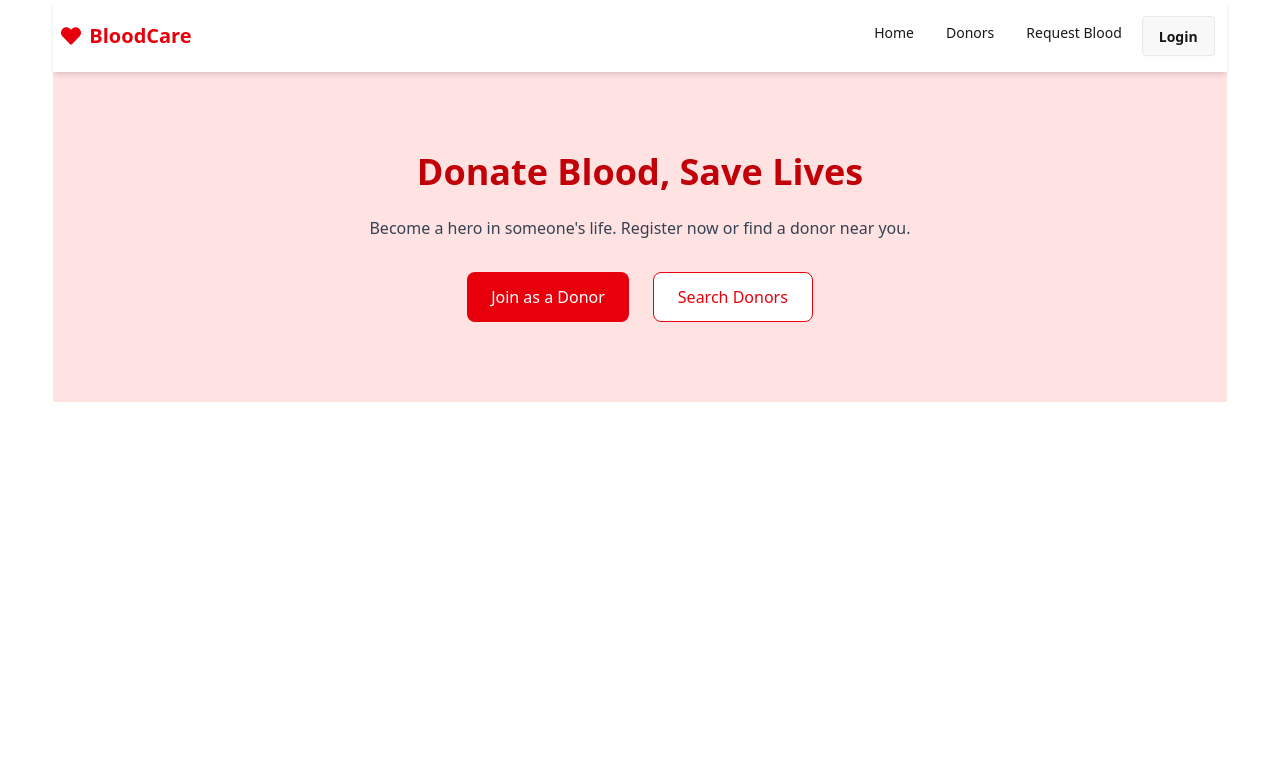
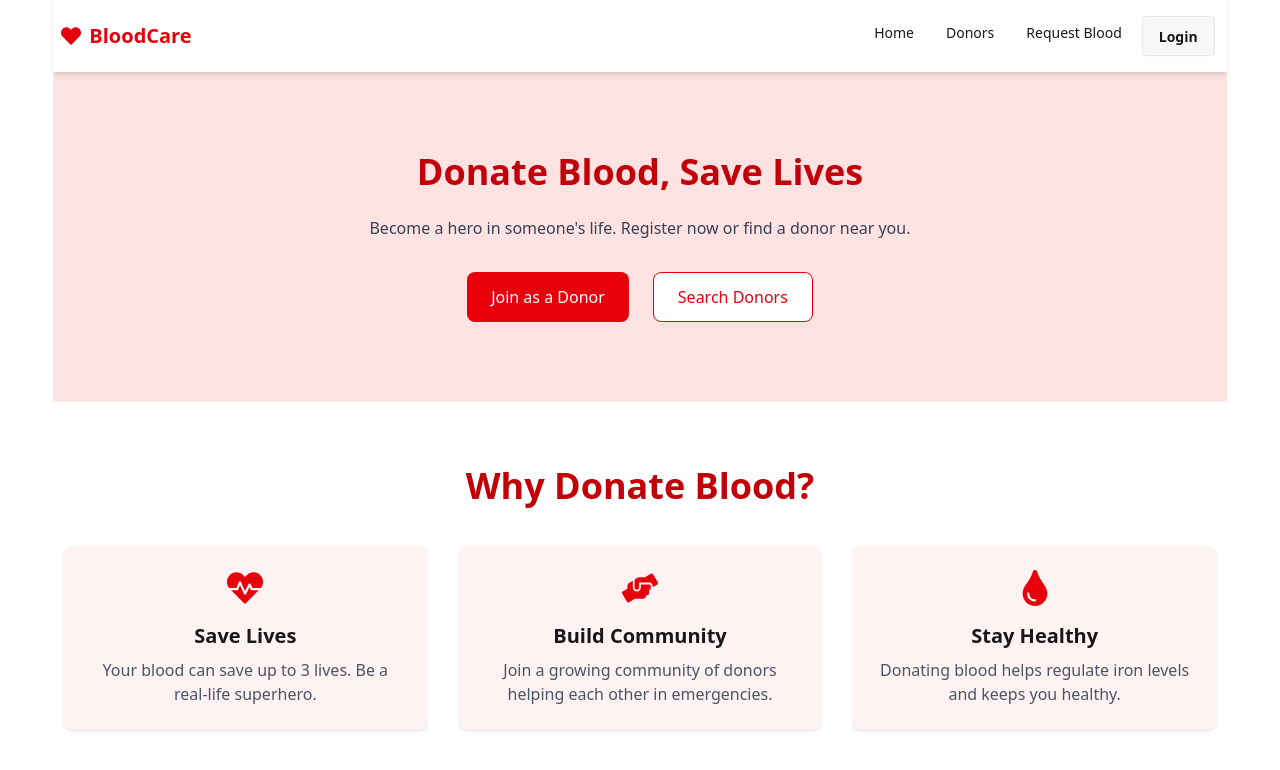
Before and after one commit to RAKIB2699/blood-donation, a React (Vite) app: page / in a window 1280 px wide. Shown: the top 770 px of the page. Built offline with nearby package versions, Linux system fonts and the light colour scheme; no server answers.

Commit message:
featured section add

```diff
--- /dev/null
+++ b/src/Home/Featured.jsx
@@ -0,0 +1,45 @@
+import React from 'react';
+import { FaHeartbeat, FaHandsHelping, FaTint } from 'react-icons/fa';
+
+const Featured = () => {
+  return (
+    <section className="py-16 bg-white px-4">
+      <div className="max-w-6xl mx-auto text-center">
+        <h2 className="text-3xl md:text-4xl font-bold text-red-700 mb-10">
+          Why Donate Blood?
+        </h2>
+
+        <div className="grid grid-cols-1 md:grid-cols-3 gap-8">
+          {/* Card 1 */}
+          <div className="bg-red-50 p-6 rounded-lg shadow hover:shadow-lg transition">
+            <FaHeartbeat className="text-4xl text-red-600 mb-4 mx-auto" />
+            <h3 className="text-xl font-semibold mb-2">Save Lives</h3>
+            <p className="text-gray-600">
+              Your blood can save up to 3 lives. Be a real-life superhero.
+            </p>
+          </div>
+
+          {/* Card 2 */}
+          <div className="bg-red-50 p-6 rounded-lg shadow hover:shadow-lg transition">
+            <FaHandsHelping className="text-4xl text-red-600 mb-4 mx-auto" />
+            <h3 className="text-xl font-semibold mb-2">Build Community</h3>
+            <p className="text-gray-600">
+              Join a growing community of donors helping each other in emergencies.
+            </p>
+          </div>
+
+          {/* Card 3 */}
+          <div className="bg-red-50 p-6 rounded-lg shadow hover:shadow-lg transition">
+            <FaTint className="text-4xl text-red-600 mb-4 mx-auto" />
+            <h3 className="text-xl font-semibold mb-2">Stay Healthy</h3>
+            <p className="text-gray-600">
+              Donating blood helps regulate iron levels and keeps you healthy.
+            </p>
+          </div>
+        </div>
+      </div>
+    </section>
+  );
+};
+
+export default Featured;
--- a/src/Home/Home.jsx
+++ b/src/Home/Home.jsx
@@ -1,5 +1,6 @@
 import React from 'react';
 import Banner from './Banner';
+import Featured from './Featured';
 
 const Home = () => {
     return (
@@ -7,6 +8,9 @@ const Home = () => {
            <div className='w-11/12 mx-auto'>
              <Banner></Banner>
            </div>
+           <div>
+            <Featured></Featured>
+           </div>
         </div>
     );
 };
```
